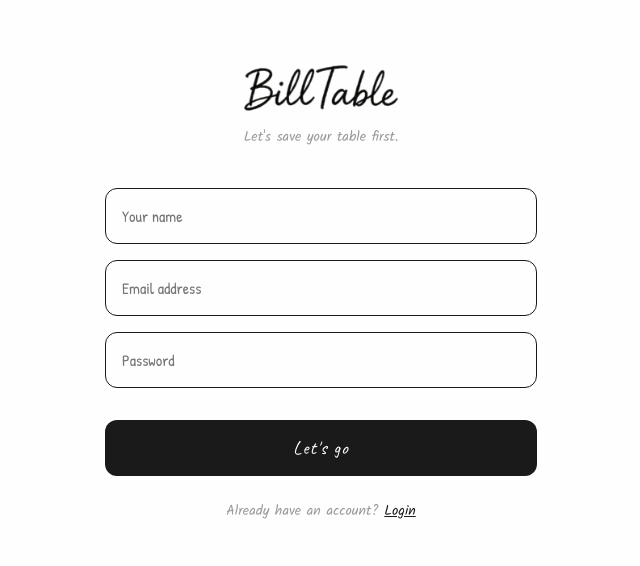
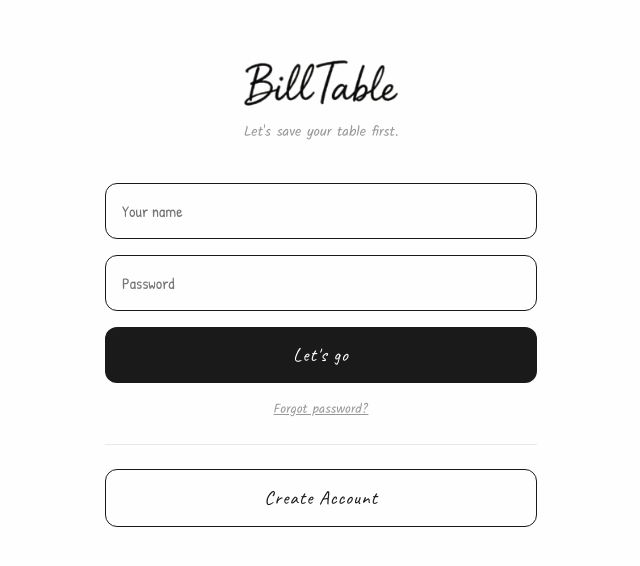
Before and after one commit to IOOIIOU17/billtable-customer-web, a React (Vite) app: page /signup in a window 1280 px wide. Shown: the part 112-678 px from the top of the page, without its empty margins (319-959 px from the left). Built offline with nearby package versions, Linux system fonts and the light colour scheme.

Commit message:
fix: SignUp login page with forgot password and create account

```diff
--- a/src/screens/SignUp.jsx
+++ b/src/screens/SignUp.jsx
@@ -5,33 +5,31 @@ import billTableLogo from '../assets/billtable-logo.png';
 
 export default function SignUp() {
   const navigate = useNavigate();
-  const [form, setForm] = useState({ name: '', email: '', password: '' });
+  const [form, setForm] = useState({ name: '', password: '' });
   const [error, setError] = useState('');
   const [loading, setLoading] = useState(false);
 
-  const handleChange = (field) => (e) => {
-    setForm(prev => ({ ...prev, [field]: e.target.value }));
-  };
-
   const handleSubmit = async () => {
-    if (!form.name || !form.email || !form.password) return;
+    if (!form.name || !form.password) {
+      setError('Please fill in all fields');
+      return;
+    }
     setLoading(true);
     setError('');
     try {
-      const res = await api.post('/api/auth/register', {
-        name: form.name,
-        email: form.email,
+      const res = await api.post('/api/auth/login', {
+        email: form.name,
         password: form.password,
-        role: 'customer'
       });
-      if (res.data?.accessToken) {
-        localStorage.setItem('token', res.data.accessToken);
+      const token = res.data.data?.token || res.data.token;
+      if (token) {
+        localStorage.setItem('token', token);
         navigate('/theme');
       } else {
-        setError('No token received. Please try again.');
+        setError('Login failed. Please try again.');
       }
     } catch (err) {
-      setError(err.response?.data?.message || 'Connection failed. Please try again.');
+      setError(err.response?.data?.message || 'Login failed');
     } finally {
       setLoading(false);
     }
@@ -50,29 +48,29 @@ export default function SignUp() {
 
       <div style={{ textAlign: 'center', marginBottom: '40px', width: '100%' }}>
         <img src={billTableLogo} alt="BillTable" style={{ height: '64px', objectFit: 'contain', display: 'block', margin: '0 auto 8px' }} />
-        <p style={{ fontFamily: "'Kalam', cursive", fontSize: '14px', color: '#999', margin: 0 }}>
-          Let's save your table first.
-        </p>
+        <p style={{ fontFamily: "'Kalam', cursive", fontSize: '14px', color: '#999', margin: 0 }}>Let's save your table first.</p>
       </div>
 
-      <div style={{ display: 'flex', flexDirection: 'column', gap: '16px', marginBottom: '32px', width: '100%' }}>
-        <input type="text" placeholder="Your name" value={form.name} onChange={handleChange('name')} style={inputStyle} />
-        <input type="email" placeholder="Email address" value={form.email} onChange={handleChange('email')} style={inputStyle} />
-        <input type="password" placeholder="Password" value={form.password} onChange={handleChange('password')} style={inputStyle} />
+      <div style={{ display: 'flex', flexDirection: 'column', gap: '16px', marginBottom: '16px', width: '100%' }}>
+        <input type="text" placeholder="Your name" value={form.name} onChange={(e) => setForm({ ...form, name: e.target.value })} style={inputStyle} />
+        <input type="password" placeholder="Password" value={form.password} onChange={(e) => setForm({ ...form, password: e.target.value })} onKeyDown={(e) => e.key === 'Enter' && handleSubmit()} style={inputStyle} />
       </div>
 
-      {error ? <p style={{ color: 'red', fontFamily: "'Kalam', cursive", fontSize: '14px', marginBottom: '16px', textAlign: 'center' }}>{error}</p> : null}
+      {error && <p style={{ color: 'red', fontFamily: "'Kalam', cursive", fontSize: '14px', marginBottom: '16px', textAlign: 'center' }}>{error}</p>}
 
-      <button onClick={handleSubmit} disabled={loading} style={{ width: '100%', padding: '16px', background: loading ? '#999' : '#1A1A1A', color: '#FEFEFE', border: 'none', borderRadius: '12px', fontFamily: "'Caveat', cursive", fontSize: '1.2rem', cursor: loading ? 'not-allowed' : 'pointer', letterSpacing: '1px' }}>
+      <button onClick={handleSubmit} disabled={loading} style={{ width: '100%', padding: '16px', background: loading ? '#999' : '#1A1A1A', color: '#FEFEFE', border: 'none', borderRadius: '12px', fontFamily: "'Caveat', cursive", fontSize: '1.2rem', cursor: loading ? 'not-allowed' : 'pointer', letterSpacing: '1px', marginBottom: '16px' }}>
         {loading ? 'Please wait...' : "Let's go"}
       </button>
 
-      <p style={{ fontFamily: "'Kalam', cursive", fontSize: '14px', color: '#999', textAlign: 'center', marginTop: '24px' }}>
-        Already have an account?{' '}
-        <span onClick={() => navigate('/login')} style={{ color: '#1A1A1A', cursor: 'pointer', textDecoration: 'underline' }}>
-          Login
-        </span>
+      <p onClick={() => alert('Forgot Password — coming soon in OTP phase')} style={{ fontFamily: "'Kalam', cursive", fontSize: '13px', color: '#999', textAlign: 'center', margin: '0 0 24px 0', cursor: 'pointer', textDecoration: 'underline' }}>
+        Forgot password?
       </p>
+
+      <div style={{ width: '100%', borderTop: '1px solid #E8E8E8', paddingTop: '24px' }}>
+        <button onClick={() => navigate('/login')} style={{ width: '100%', padding: '16px', background: '#FEFEFE', color: '#1A1A1A', border: '1.5px solid #1A1A1A', borderRadius: '12px', fontFamily: "'Caveat', cursive", fontSize: '1.2rem', cursor: 'pointer', letterSpacing: '1px' }}>
+          Create Account
+        </button>
+      </div>
 
     </div>
   );
```
